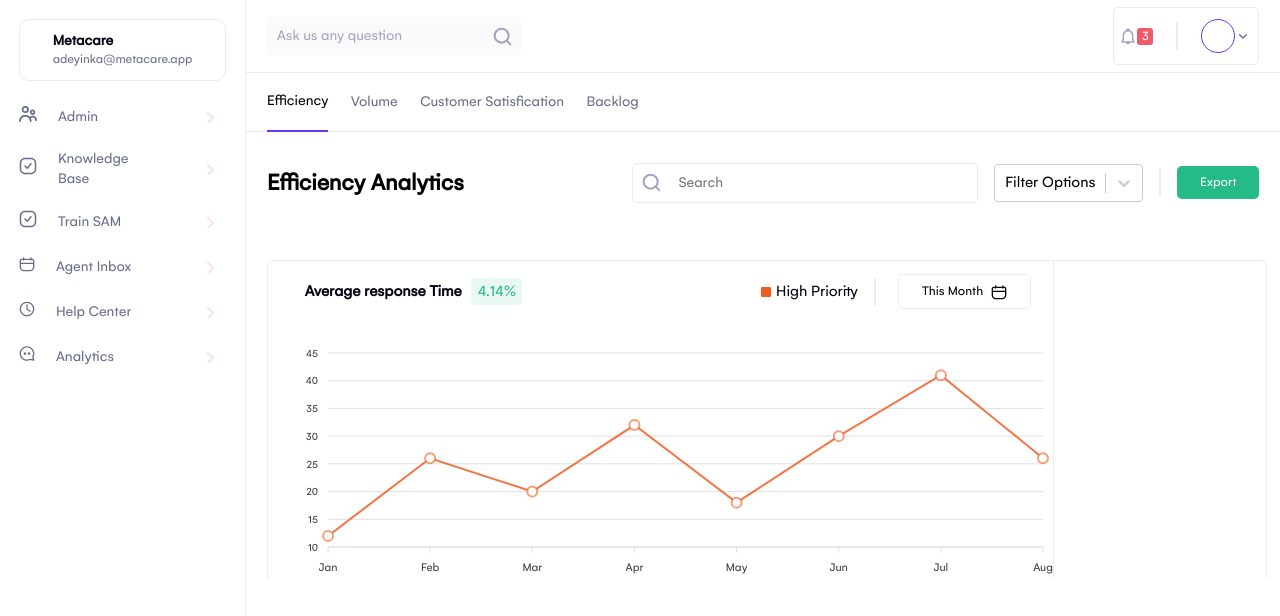
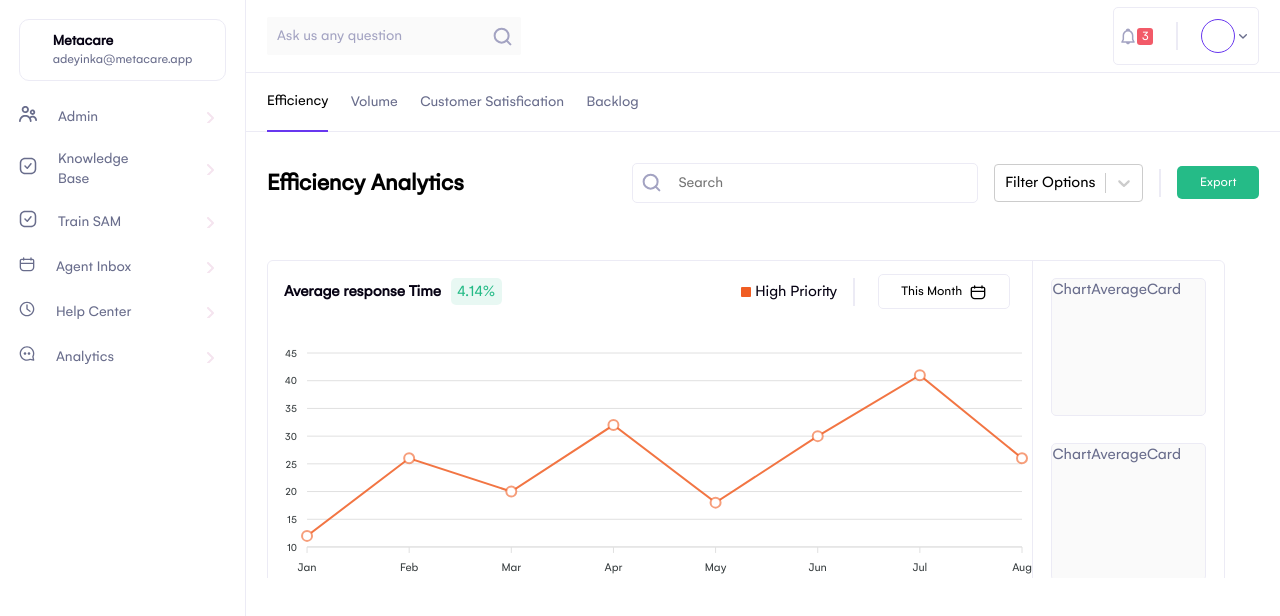
Before and after one commit to igaimerca/frontend-challenge, a React (Create React App) app: page / in a window 1280 px wide. Shown: the top 616 px of the page. Built offline with nearby package versions, Linux system fonts and the light colour scheme.

Commit message:
feat: chart average card

```diff
--- a/src/components/ui/AnalyticsCard/AnalyticsCard.jsx
+++ b/src/components/ui/AnalyticsCard/AnalyticsCard.jsx
@@ -2,6 +2,7 @@ import React from 'react'
 import "./AnalyticsCard.scss";
 import LineChart from './LineChart';
 import Icons from "../../../assets/icons/index";
+import ChartAverageCard from "../ChartAverageCard/ChartAverageCard";
 
 function AnalyticsTab({ chartData }) {
     return (
@@ -29,7 +30,8 @@ function AnalyticsTab({ chartData }) {
                 <LineChart data={chartData.data} mainColor={chartData.mainColor} title={chartData.title} />
             </div>
             <div className="right">
-                <div className="chart-average-card"></div>
+                <ChartAverageCard />
+                <ChartAverageCard />
             </div>
         </div>
     )
--- a/src/components/ui/AnalyticsCard/AnalyticsCard.scss
+++ b/src/components/ui/AnalyticsCard/AnalyticsCard.scss
@@ -1,9 +1,9 @@
 .analytics-card {
     width: 96.4%;
     height: 100%;
-    border: 1px solid var(--border-color);
+    border: 1px solid var(--lightgrey-color);
     border-radius: 6px;
-    padding: 3px 1.3rem;
+    padding: 3px 0;
     margin: 1.2rem 0;
     .percent {
         padding: 0.2rem 0.4rem;
@@ -20,13 +20,19 @@
     }
     .left {
         flex: 4;
-        border-right: 1px solid var(--border-color);
+        border-right: 1px solid var(--lightgrey-color);
         .header {
             padding: 0 1rem;
         }
     }
     .right {
+        display: flex;
+        flex-direction: column;
+        flex-wrap: wrap;
+        justify-content: space-around;
+        align-items: center;
         flex: 1;
+        height: 100%;
     }
 }
 #filter-btn {
@@ -34,7 +40,7 @@
     color: #000;
     margin: 0 .4rem;
     font-family: 'Gelion-Medium';
-    border: 1px solid var(--border-color);
+    border: 1px solid var(--lightgrey-color);
     span {
         margin-right: .5rem;
     }
--- a/src/components/ui/Button/Button.jsx
+++ b/src/components/ui/Button/Button.jsx
@@ -1,11 +1,11 @@
 import React from 'react'
 import "./Button.scss";
 
-function Button() {
+function Button({text}) {
   return (
     <div>
         <button className="btn">
-            Export
+            {text}
         </button>
     </div>
   )
--- a/src/components/ui/ChartAverageCard/ChartAverageCard.jsx
+++ b/src/components/ui/ChartAverageCard/ChartAverageCard.jsx
@@ -1,8 +1,9 @@
 import React from 'react'
+import "./ChartAverageCard.scss";
 
 function ChartAverageCard() {
     return (
-        <div>
+        <div className="chart-average-card">
             ChartAverageCard
         </div>
     )
--- a/src/components/ui/ChartAverageCard/ChartAverageCard.scss
+++ b/src/components/ui/ChartAverageCard/ChartAverageCard.scss
@@ -0,0 +1,7 @@
+.chart-average-card {
+    height: 136px;
+    width: 80%;
+    background-color: var(--lightblue-color);
+    border: 1px solid var(--lightgrey-color);
+    border-radius: 5px;
+}
--- a/src/components/ui/MainContainer/MainContainer.jsx
+++ b/src/components/ui/MainContainer/MainContainer.jsx
@@ -29,6 +29,12 @@ function MainContainer() {
             mainColor: "#07C9E2",
         }]
 
+    let filterOptions = [
+        { value: 'Option1', label: 'Option1' },
+        { value: 'Option2', label: 'Option2' },
+        { value: 'Option3', label: 'Option3' },
+    ]
+
     return (
         <div className="main-container">
             <NavBar />
@@ -40,11 +46,11 @@ function MainContainer() {
                         <div className="flex">
                             <Search />
                             <div className="flex">
-                                <SelectInput />
+                                <SelectInput options={filterOptions} placeholder="Filter Options" />
                                 <div className="vertical-line-container">
                                     <div className="vertical-line"></div>
                                 </div>
-                                <Button />
+                                <Button text="Export" />
                             </div>
                         </div>
                     </div>
--- a/src/components/ui/MainContainer/MainContainer.scss
+++ b/src/components/ui/MainContainer/MainContainer.scss
@@ -11,7 +11,7 @@
 }
 .tabs-container {
   padding: 0 1.3rem;
-  border-bottom: 1px solid var(--border-color);
+  border-bottom: 1px solid var(--lightgrey-color);
   justify-content: start;
   height: 58px;
   span {
--- a/src/components/ui/NavBar/NavBar.scss
+++ b/src/components/ui/NavBar/NavBar.scss
@@ -1,5 +1,5 @@
 .navbar {
-  border-bottom: 1px solid var(--border-color);
+  border-bottom: 1px solid var(--lightgrey-color);
   padding: 7px 1.3rem;
   .search-container {
     flex: 4;
@@ -30,7 +30,7 @@
       width: 9rem;
       justify-content: space-evenly;
       border-radius: 5px;
-      border: 1px solid var(--border-color);
+      border: 1px solid var(--lightgrey-color);
     }
   }
   .badge-span {
--- a/src/components/ui/Search/Search.scss
+++ b/src/components/ui/Search/Search.scss
@@ -1,6 +1,6 @@
 .search-input {
     border-radius: 5px;
-    border: 1px solid var(--border-color);
+    border: 1px solid var(--lightgrey-color);
     padding: 0.5em;
     width: 328px;
     margin: 0 1rem;
--- a/src/components/ui/SelectInput/SelectInput.jsx
+++ b/src/components/ui/SelectInput/SelectInput.jsx
@@ -2,20 +2,14 @@ import React, { useState } from 'react';
 import Select from 'react-select';
 import "./SelectInput.scss"
 
-const options = [
-  { value: 'Option1', label: 'Option1' },
-  { value: 'Option2', label: 'Option2' },
-  { value: 'Option3', label: 'Option3' },
-];
-
-export default function SelectInput() {
+export default function SelectInput({options, placeholder}) {
   const [selectedOption, setSelectedOption] = useState(null);
 
   return (
     <div className="App">
       <Select
         defaultValue={selectedOption}
-        placeholder="Filter Options"
+        placeholder={placeholder}
         onChange={setSelectedOption}
         className="select-control"
         options={options}
--- a/src/index.scss
+++ b/src/index.scss
@@ -7,7 +7,7 @@
     --green-color: #25BB87;
     --orange-color: #f05d23;
     --blue-color: #3e68ff;
-    --border-color: #ecebf5;
+    --lightgrey-color: #ecebf5;
     --lightblue-color: #FAFAFA;
     --error-color: #F25A68;
 }
@@ -51,7 +51,7 @@ body {
   .vertical-line {
     height: 50%;
     width: 100%;
-    background-color: var(--border-color);
+    background-color: var(--lightgrey-color);
   }
 
 // SCROLL BAR
```
